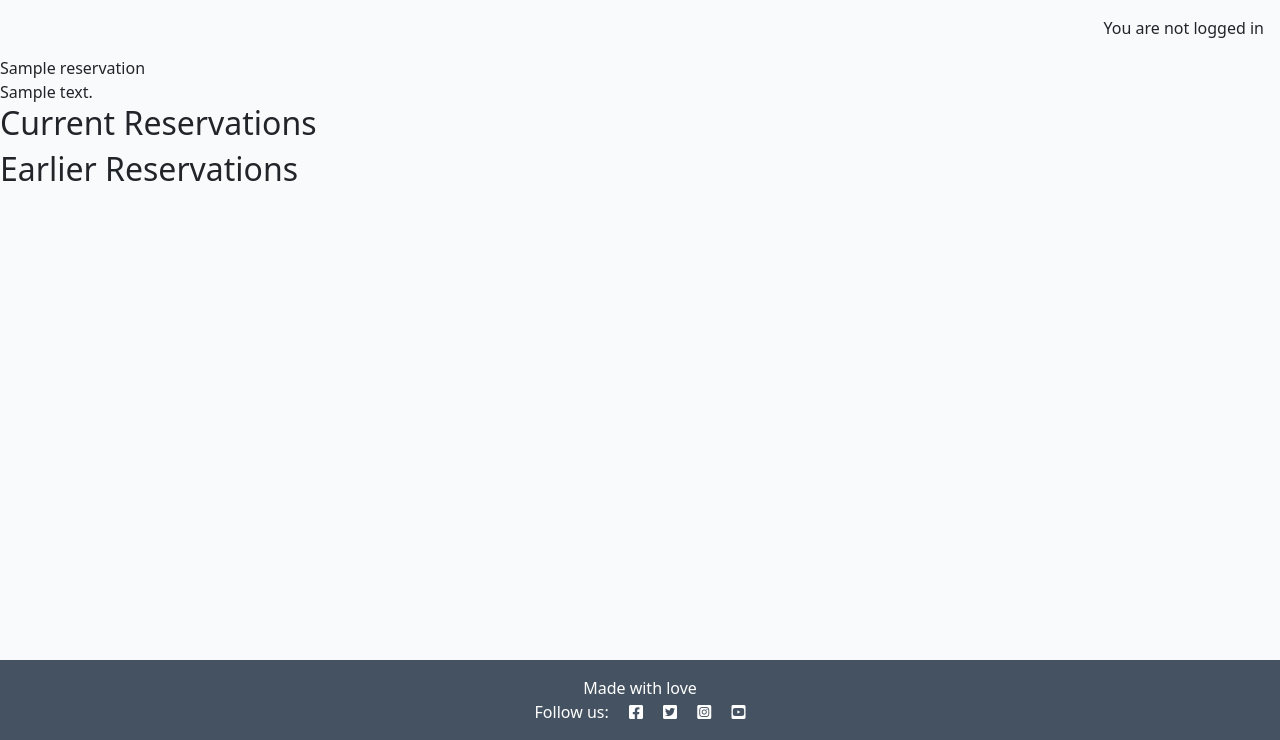
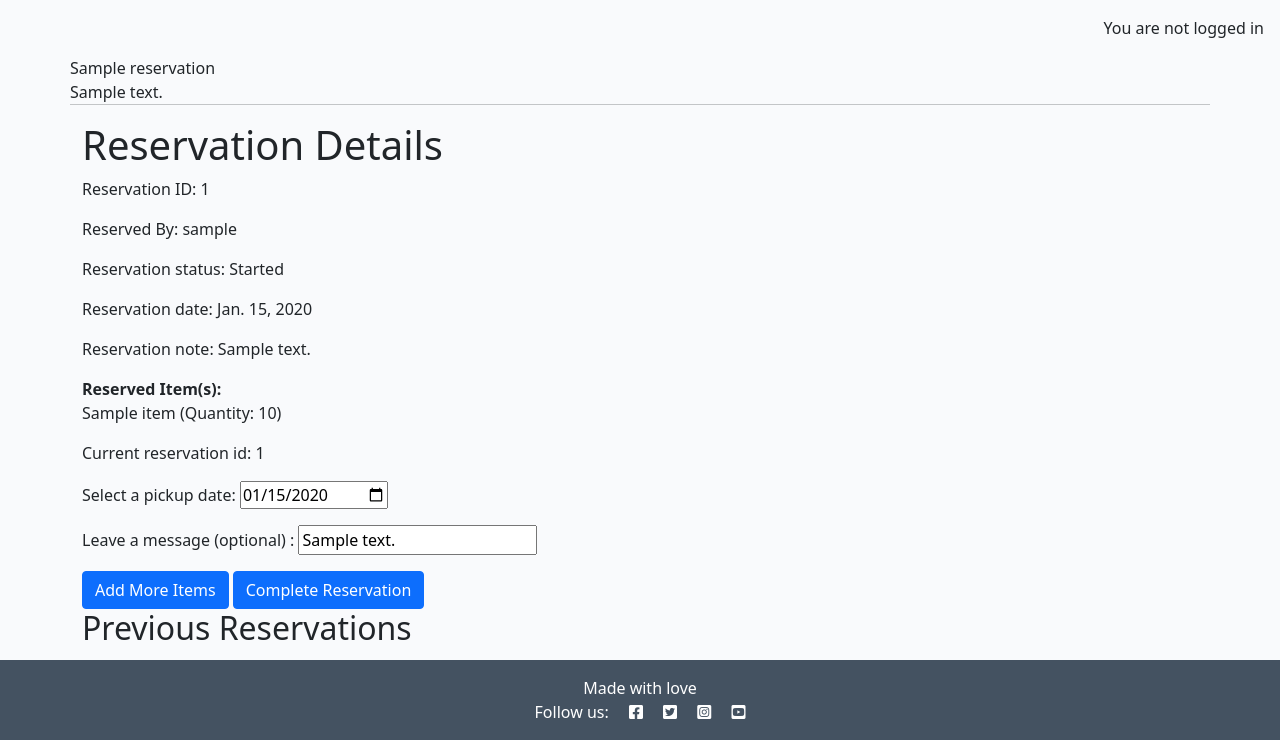
Before and after one commit to behemot-biz/lea-cottage, a Django app: page /reservation/ in a window 1280 px wide. Shown: the part 60-800 px from the top of the page. Run offline with Django 4.2, Linux system fonts and the light colour scheme; tables that the repository leaves empty hold one stand-in row (values such as "Sample post"); some libraries are stand-ins or nearby versions.

Commit message:
feat: Add the add item reservation functionallity
A site user can reserve item(s). Layout and data are raw and will be styled later.

```diff
--- a/product/models.py
+++ b/product/models.py
@@ -49,7 +49,7 @@ class StockItem(models.Model):
     preserve = models.ForeignKey(Preserve, on_delete=models.CASCADE)
     created_on = models.DateTimeField(auto_now_add=True)
     status = models.IntegerField(choices=STATUS, default=0)
-    reservation = models.ForeignKey('reservation.MyReservation', on_delete=models.SET_NULL, null=True, blank=True)  # Use string reference
+    reservation = models.ForeignKey('reservation.MyReservation', on_delete=models.SET_NULL, null=True, blank=True, related_name='stock_items')  # Use string reference
 
 
     def __str__(self):
--- a/product/urls.py
+++ b/product/urls.py
@@ -4,4 +4,6 @@ from django.urls import path
 urlpatterns = [
     path('', views.StockItemList.as_view(), name='home'),
     path('stock/<int:id>/', views.stock_item_detail, name='stock_item_detail'),
+    path('add_to_reservation/<int:stock_item_id>/', views.add_to_reservation, name='add_to_reservation'),
+    # path('reservation/<int:id>/', views.reservation_detail, name='reservation_detail'),
 ]
--- /dev/null
+++ b/reservation/forms.py
@@ -0,0 +1,23 @@
+from django import forms
+from reservation.models import MyReservation
+from django.utils import timezone
+
+class CompleteReservationForm(forms.ModelForm):
+    class Meta:
+        model = MyReservation
+        fields = ['reserved_note', 'reserved_date']
+        labels = {
+            'reserved_note': 'Leave a message (optional) ',  # Custom label
+            'reserved_date': 'Select a pickup date',  # Custom label
+        }
+        widgets = {
+            'reserved_date': forms.DateInput(attrs={'type': 'date'}),  # Use HTML date input type
+        }
+
+    def __init__(self, *args, **kwargs):
+        super().__init__(*args, **kwargs)
+        # Auto-populate the reserved_date with today's date
+        if not self.instance.reserved_date:
+            self.initial['reserved_date'] = timezone.now().date()
+
+        self.fields['reserved_note'].required = False  # Make note optional
--- a/reservation/models.py
+++ b/reservation/models.py
@@ -14,17 +14,24 @@ class Reservation(models.Model):
 status = models.IntegerField
 
 
-RESERVE = ((0, "Started"), (1, "Complete"))
+RESERVE_STATUS = (
+        (0, 'Started'),
+        (1, 'Reserved'),
+        (2, 'Complete'),
+    )
+
 class MyReservation(models.Model):
     reservation_id = models.AutoField(primary_key=True)
     reserved_by = models.ForeignKey(User, on_delete=models.SET_NULL, null=True, blank=True)
     reserved_note = models.CharField(max_length=100, blank=True)
     reserved_date = models.DateField(null=True, blank=True)
-    reservation_complete = models.IntegerField(choices=RESERVE, default=0)
+    reservation_complete = models.IntegerField(choices=RESERVE_STATUS, default=0)
     updated_on = models.DateTimeField(auto_now=True)
 
     def __str__(self):
         return f"{self.reservation_id} - {self.get_reservation_complete_display()} by {self.reserved_by}"
-
+    # @property
+    # def stock_items_ids(self):
+    #     return self.stock_items.values_list('id', flat=True)
     def get_stock_items(self):
         return StockItem.objects.filter(reservation=self)
--- a/reservation/templates/reservation/reservations_list.html
+++ b/reservation/templates/reservation/reservations_list.html
@@ -2,8 +2,10 @@
 
 {% block content %}
 {% load static %}
-{% load crispy_forms_tags %}
 
+
+<div class="container">
+    <div class="row">
         {% if reservation_page %}
         {{ reservation_page.title }}<br>
             {{ reservation_page.content }}
@@ -11,28 +13,67 @@
             <p>No reservations available.</p>
         {% endif %}
 
-</hr>
-    <H2>Current Reservations</H2>
-    {% for stock_item in stock_items %}
-    {{ stock_item.item.ingredients.id }}<br>
-        {{ stock_item.item.name }} - {{ stock_item.item_quantity }} {{ stock_item.quantity.unit }}<br>
-        <p><strong>Ingredients:</strong>
+        <hr>
+        <h1>Reservation Details</h1>
+        <p>Reservation ID: {{ current_reservation.reservation_id }}</p>
+        <p>Reserved By: {{ current_reservation.reserved_by }}</p>
+        <p>Reservation status: {{ current_reservation.get_reservation_complete_display }}</p>
+        <p>Reservation date: {{ current_reservation.reserved_date }}</p>
+        <p>Reservation note: {{ current_reservation.reserved_note }}</p>
 
-            {% for ingredient in stock_item.item.ingredients.all %}
-        {{ ingredient.name }}{% if not forloop.last %}, {% endif %}
-    {% endfor %}
-        </p>
+        <b>Reserved Item(s):</b><br>
+        {% for stock_item in current_reservation.get_stock_items %}
+        <p>{{ stock_item.item.name }} (Quantity: {{ stock_item.item_quantity }})</p>
         {% endfor %}
 
 
-         <H2>Earlier Reservations</H2>
-    {% for stock_item in old_stock_items %}
-    {{ stock_item.item.ingredients.id }}<br>
-    {{ stock_item.reserved_date }}: {{ stock_item.item.name }} - {{ stock_item.item_quantity }} {{ stock_item.quantity.unit }}<br>
-        {{ stock_item.reserved_date }}
-        </p>
+        {% if current_reservation.reservation_complete == 0 %}
+       <p> Current reservation id: {{ current_reservation.reservation_id }}</p>
+
+        <form method="post" action="{% url 'complete_reservation' current_reservation.reservation_id %}">
+        {% csrf_token %}
+
+        <!-- Render form fields for note and pickup date -->
+
+        <div class="mb-3">
+            {{ form.reserved_date.label_tag }}
+            {{ form.reserved_date }}
+        </div>
+        <div class="mb-3">
+            {{ form.reserved_note.label_tag }}
+            {{ form.reserved_note }}
+        </div>
+
+        <a href="{% url 'home' %}"><button type="button" class="btn btn-primary">Add More Items</button></a>
+        <button type="submit" class="btn btn-primary">Complete Reservation</button>
+        </form>
+        {% else %}
+        <div class="mb-3">
+        <a href="#" class="btn btn-primary">Edit Reservation</a>
+        </div>
+        {% endif %}
+
+        <H2>Previous Reservations</H2>
+
+        {% for reservation in old_reservation %}
+
+           <div>
+            id: {{ reservation.reservation_id }}<br>
+            date: {{ reservation.reserved_date }}<br>
+            date: {{ reservation.updated_on }}<br>
+
+         <b>Items in this Reservation:</b><br>
+
+             {% for stock_item in reservation.stock_items.all %}
+
+                     {{ stock_item.item.name }} - Quantity: {{ stock_item.stock_quantity }} - Preserve: {{ stock_item.preserve }}<br>
+
              {% endfor %}
 
+            </div>
+        {% endfor %}
 
+    </div>
+</div>
 
 {% endblock content %}
--- a/reservation/urls.py
+++ b/reservation/urls.py
@@ -2,7 +2,8 @@ from . import views
 from django.urls import path
 
 urlpatterns = [
-    # path('', views.StockItemList.as_view(), name='home'),
-    # path('stock/<int:id>/', views.stock_item_detail, name='stock_item_detail'),
     path('', views.my_reservations, name='reservation'),
+    path('<int:id>/', views.reservation_detail, name='reservation_detail'),
+    # path('complete', views.complete_reservation, name='complete_reservation'),
+    path('complete/<int:reservation_id>/', views.complete_reservation, name='complete_reservation'),
 ]
--- a/reservation/views.py
+++ b/reservation/views.py
@@ -1,6 +1,7 @@
 from django.shortcuts import render, get_object_or_404, redirect
-from .models import StockItem, MyReservation
-from .models import Reservation
+from product.models import StockItem
+from .models import Reservation, MyReservation
+from .forms import CompleteReservationForm
 
 # Create your views here.
 # def my_reservations(request):
@@ -14,20 +15,50 @@ def my_reservations(request):
     Renders the my_reservations page
     """
     reservation_page = Reservation.objects.all().order_by('-updated_on').first()
+    current_reservation = MyReservation.objects.all().order_by('-reservation_id').first()
+    old_reservation = MyReservation.objects.filter(reservation_complete=1)
     stock_items = StockItem.objects.filter(status=1)
-    old_stock_items = StockItem.objects.filter(status=2)
+    # old_stock_items = StockItem.objects.filter(status=2)
+
+
+
+    # Pass the form for the specific reservation
+    if current_reservation:
+        form = CompleteReservationForm(instance=current_reservation)
+    else:
+        form = None
 
 
     return render(
         request,
         "reservation/reservations_list.html",
+        # "reservation/reservations_list.html",
         {
             "reservation_page": reservation_page,
-             "stock_items": stock_items,
-             "old_stock_items": old_stock_items,
+            "current_reservation": current_reservation,
+            "stock_items": stock_items,
+            "old_reservation": old_reservation,
+            # "old_stock_items": old_stock_items,
+            'form': form  # Pass the form here
         },
     )
 
+
+def reservation_detail(request, id):
+    # Change the filter to reservation_id instead of id
+    reservation = get_object_or_404(MyReservation, reservation_id=id)
+     # Only show the form if the reservation is not complete
+    if reservation.reservation_complete == 0:
+        form = CompleteReservationForm(instance=reservation)
+    else:
+        form = None
+
+    # return render(request, 'reservation/reservation_detail.html', {
+    return render(request, 'reservation/reservations_list.html', {
+        'reservation': reservation,
+        'form': form  # Ensure the form is passed here
+    })
+    # return render(request, 'reservation/reservation_detail.html', {'reservation': reservation})
 
 
 def add_to_reservation(request, stock_item_id):
@@ -44,4 +75,35 @@ def add_to_reservation(request, stock_item_id):
     stock_item.status = 1  # Mark as reserved
     stock_item.save()
 
-    return redirect('reservation_detail')
+    # return redirect('reservation_detail')
+    return redirect('reservation')
+
+def complete_reservation(request, reservation_id):
+    reservation = get_object_or_404(MyReservation, reservation_id=reservation_id)
+
+    if reservation.reservation_complete == 0:  # Only complete if not already done
+        if request.method == "POST":
+            form = CompleteReservationForm(request.POST, instance=reservation)
+            if form.is_valid():
+                # Update the reservation with the note and pickup date
+                reservation = form.save(commit=False)
+                reservation.reservation_complete = 1  # Mark as complete
+                reservation.save()
+
+                # Mark all associated stock items as reserved (status=1)
+                stock_items = reservation.get_stock_items()
+                for stock_item in stock_items:
+                    stock_item.status = 1  # Mark as reserved
+                    stock_item.save()
+
+                return redirect('reservation')
+                # return redirect('reservation', id=reservation.reservation_id)
+                # return redirect('reservation_detail', id=reservation.reservation_id)
+        else:
+            form = CompleteReservationForm(instance=reservation)
+    else:
+        form = None
+
+    return render(request, 'reservation', {'reservation': reservation, 'form': form})
+    # return render(request, 'reservations_list.html', {'reservation': reservation, 'form': form})
+    # return render(request, 'reservation/reservations_list.html', {'reservation': reservation, 'form': form})
--- a/templates/base.html
+++ b/templates/base.html
@@ -1,6 +1,7 @@
 {% load static %}
 {% url 'home' as home_url %}
 {% url 'reservation' as reservation_url %}
+{% url 'add_to_reservation'  as add_to_reservation %}
 {% url 'account_login' as login_url %}
 {% url 'account_signup' as signup_url %}
 {% url 'account_logout' as logout_url %}
```
Also changed, not shown: product/templates/product/index.html (+23 -35 lines), product/templates/product/item_list.html (deleted, +0 -26 lines), product/templates/product/stock_item_detail.html (+52 -27 lines), product/templates/product/stock_item_list.html (deleted, +0 -31 lines), product/views.py (+47 -18 lines), product/migrations/0004_alter_stockitem_reservation.py (added). Lines whose indentation alone changed are shown as unchanged.
